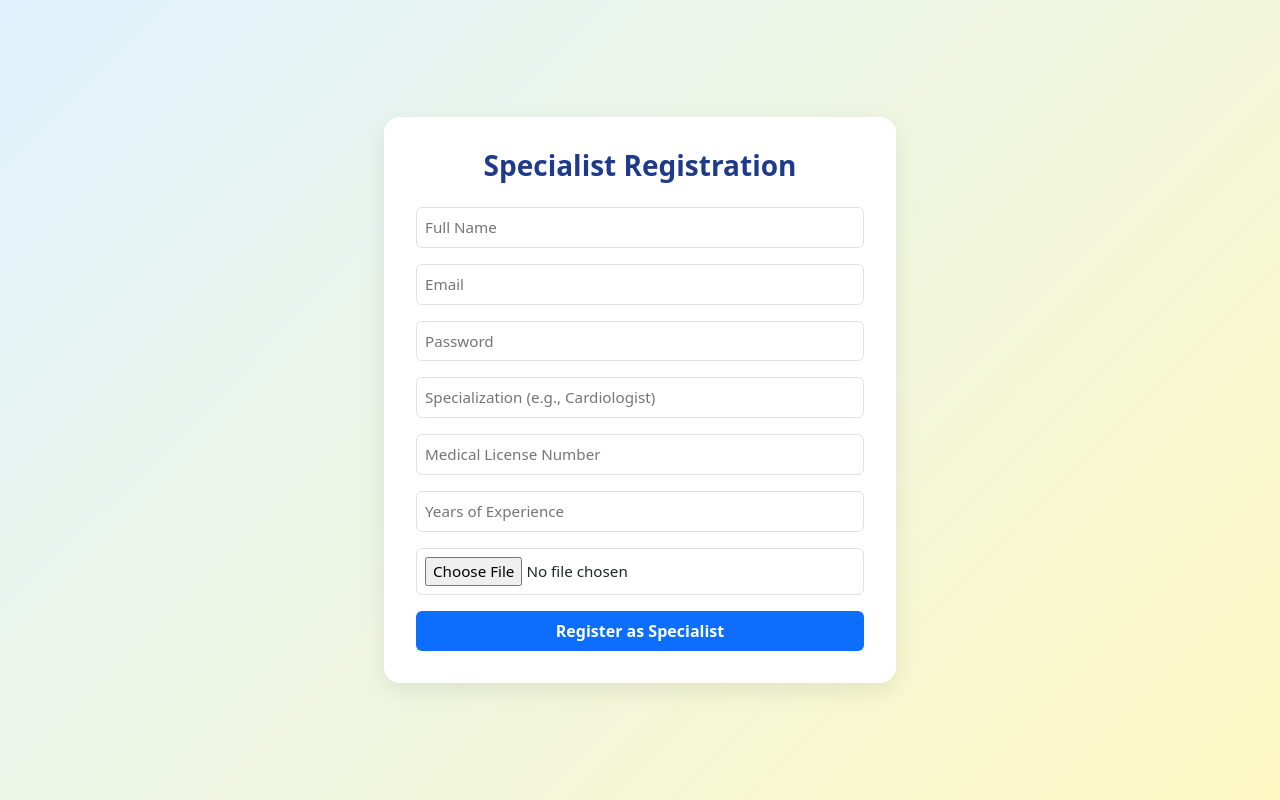
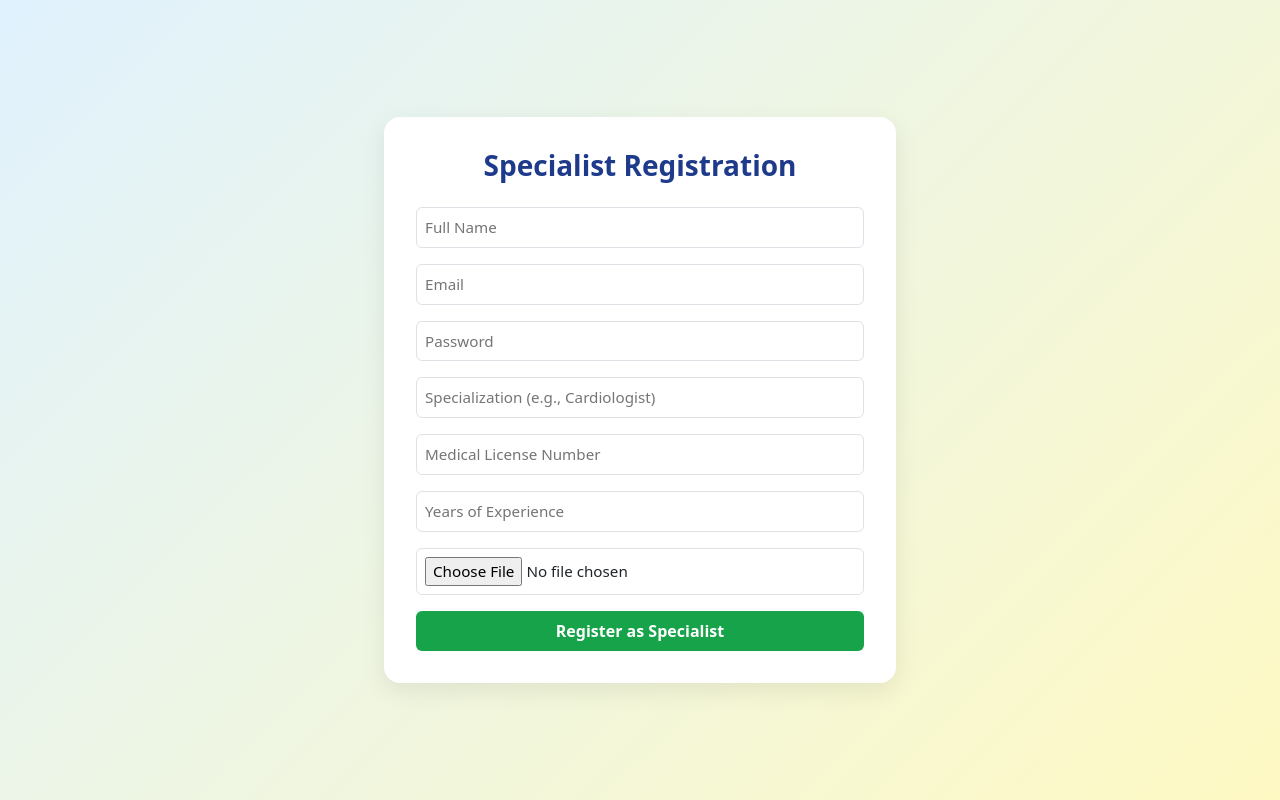
Before and after one commit to EL-Codx/health_spec_connect, a React (Vite) app: page /register/specialist in a window 1280 px wide. Built offline with nearby package versions, Linux system fonts and the light colour scheme.

Commit message:
update: system design fault fixed-layout and sizing

```diff
--- a/src/App.css
+++ b/src/App.css
@@ -2,11 +2,14 @@
 body {
   font-family: 'Inter', sans-serif;
   background: linear-gradient(135deg, #e0f2fe, #fef9c3);
-  min-height: 100vh;
-  margin: 0;
-  display: flex;
-  justify-content: center;
-  align-items: center;
+}
+
+.form-container {
+    min-height: 100vh;
+    margin: 0;
+    display: flex;
+    justify-content: center;
+    align-items: center;
 }
 
 /* Card form */
@@ -28,7 +31,6 @@ form h2 {
   color: #1e293b; /* slate-800 */
 }
 
-/* Inputs */
 form input {
   width: 100%;
   padding: 0.75rem;
--- a/src/pages/auth/Login.jsx
+++ b/src/pages/auth/Login.jsx
@@ -40,7 +40,8 @@ function LoginUI() {
   };
 
   return (
-    <div className="flex justify-center items-center min-h-screen bg-gray-100">
+    <div className="form-container">
+      <div className="flex justify-center items-center min-h-screen bg-gray-100">
       <form
         onSubmit={handleSubmit}
         className="bg-white shadow-lg rounded-lg p-8 w-96"
@@ -70,6 +71,7 @@ function LoginUI() {
         </button>
       </form>
     </div>
+    </div>
   );
 }
 
--- a/src/pages/auth/PatientRegister.jsx
+++ b/src/pages/auth/PatientRegister.jsx
@@ -37,6 +37,7 @@ const PatientRegister = () => {
   };
 
   return (
+    <div className="form-container">
       <div className="flex justify-center items-center min-h-screen bg-gray-100">
         <form
           onSubmit={handleSubmit}
@@ -97,6 +98,7 @@ const PatientRegister = () => {
           </button>
         </form>
       </div>
+    </div>
   );
 };
 
--- a/src/pages/auth/SpecialistRegister.jsx
+++ b/src/pages/auth/SpecialistRegister.jsx
@@ -52,6 +52,7 @@ const SpecialistRegister = () => {
   };
 
   return (
+    <div className="form-container">
       <div className="flex justify-center items-center min-h-screen bg-gray-100">
         <form
           onSubmit={handleSubmit}
@@ -123,12 +124,13 @@ const SpecialistRegister = () => {
 
           <button
             type="submit"
-          className="w-full bg-primary text-white py-2 rounded"
+            className="w-full text-white py-2 rounded"
           >
             Register as Specialist
           </button>
         </form>
       </div>
+    </div>
   );
 };
 
```
Lines whose indentation alone changed are shown as unchanged.
